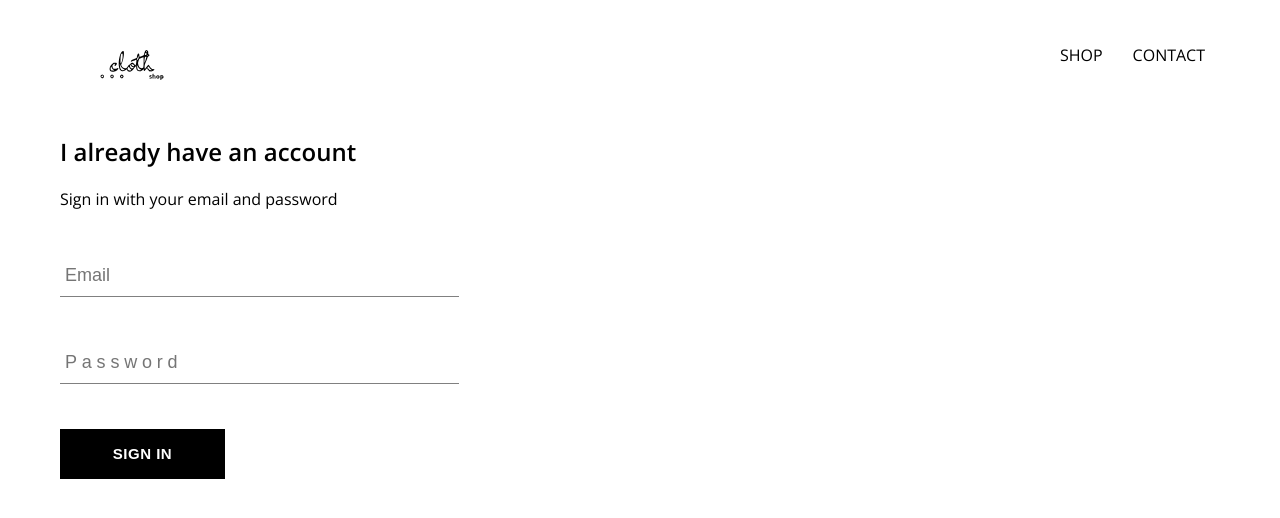
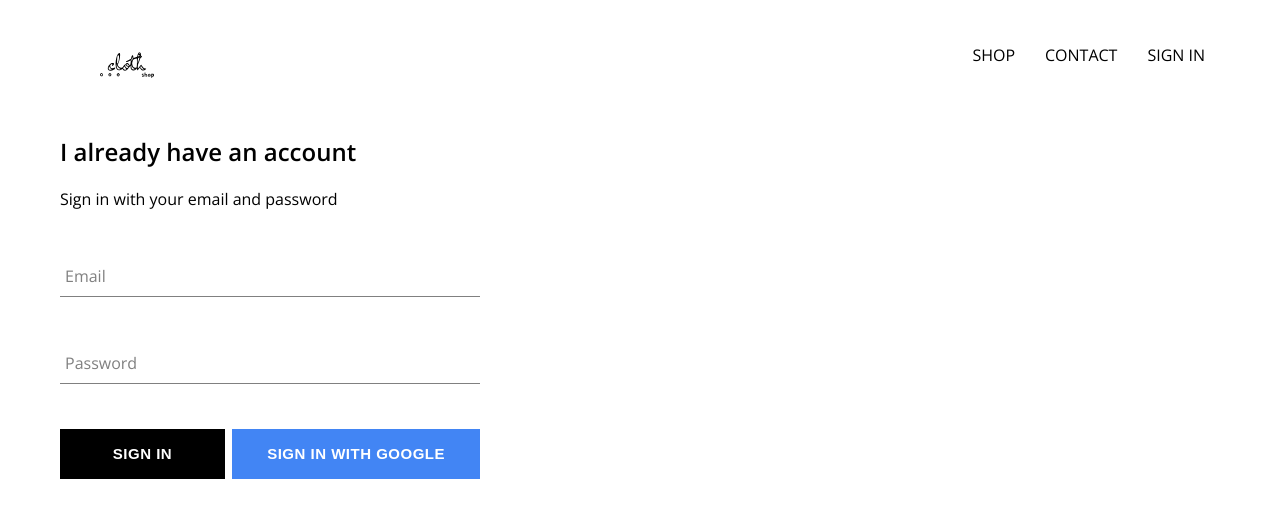
Before and after one commit to SunnyBarua/cloth-store, a React (Create React App) app: page /signin in a window 1280 px wide. Shown: the top 518 px of the page. Built offline with nearby package versions, Linux system fonts and the light colour scheme; no server answers.

Commit message:
built sign in and sign out functionality

```diff
--- a/package.json
+++ b/package.json
@@ -6,6 +6,7 @@
     "@testing-library/jest-dom": "^4.2.4",
     "@testing-library/react": "^9.5.0",
     "@testing-library/user-event": "^7.2.1",
+    "firebase": "^7.24.0",
     "node-sass": "^4.14.1",
     "react": "^17.0.0",
     "react-dom": "^17.0.0",
--- a/src/App.css
+++ b/src/App.css
@@ -6,3 +6,6 @@
   text-decoration: none;
   color: black;
 }
+* {
+  box-sizing: border-box;
+}
--- a/src/App.js
+++ b/src/App.js
@@ -1,11 +1,11 @@
-import React from "react";
+import React, { useState, useEffect } from "react";
 import "./App.css";
 import HomePage from "./pages/homepage/homepage";
 import { Switch, Route } from "react-router-dom";
 import Shop from "./pages/shop/shop";
 import Header from "./component/Header/Header";
 import SignInAndSignUp from "./pages/SignInAndSignUp/SignInAndSignUp";
-
+import { auth, signInWithGoogle } from "./firebase/firebase.utils";
 const HatsPage = () => (
   <div>
     <h1>Holaaaaaaaaaa</h1>
@@ -13,9 +13,20 @@
 );
 
 function App() {
+  const [user, setUser] = useState(null);
+  useEffect(() => {
+    let unsubscribe;
+    unsubscribe = auth.onAuthStateChanged((usr) => {
+      setUser(usr);
+    });
+    return () => {
+      unsubscribe();
+    };
+  }, [SignInAndSignUp]);
+  console.log(user);
   return (
     <div className="App">
-      <Header />
+      <Header currentUser={user} />
       <Switch>
         <Route exact path="/">
           <HomePage />
--- a/src/component/CustomButton/CustomButton.js
+++ b/src/component/CustomButton/CustomButton.js
@@ -1,8 +1,11 @@
 import React from "react";
 import "./CustomButton.scss";
-const CustomButton = ({ children, ...otherProps }) => {
+const CustomButton = ({ children, isGoogleSignIn, ...otherProps }) => {
   return (
-    <button className="custom-button" {...otherProps}>
+    <button
+      className={`${isGoogleSignIn ? "google-sign-in" : ""} custom-button`}
+      {...otherProps}
+    >
       {children}
     </button>
   );
--- a/src/component/CustomButton/CustomButton.scss
+++ b/src/component/CustomButton/CustomButton.scss
@@ -18,4 +18,12 @@
     color: black;
     border: 1px solid black;
   }
+  &.google-sign-in {
+    background-color: #4285f4;
+    color: white;
+    &:hover {
+      background-color: #357ae8;
+      border: none;
+    }
+  }
 }
--- a/src/component/Header/Header.js
+++ b/src/component/Header/Header.js
@@ -2,8 +2,8 @@
 import "./Header.scss";
 import { Link } from "react-router-dom";
 import { ReactComponent as Logo } from "../../assets/logo.svg";
-
-const Header = () => {
+import { auth } from "../../firebase/firebase.utils";
+const Header = ({ currentUser }) => {
   return (
     <div className="header">
       <Link className="logo-container" to="/">
@@ -16,6 +16,15 @@
         <Link className="option" to="/contact">
           CONTACT
         </Link>
+        {currentUser ? (
+          <div className="option" onClick={() => auth.signOut()}>
+            SIGN OUT
+          </div>
+        ) : (
+          <Link className="option" to="/signin">
+            SIGN IN
+          </Link>
+        )}
       </div>
     </div>
   );
--- a/src/component/SignIn/SignIn.js
+++ b/src/component/SignIn/SignIn.js
@@ -2,6 +2,8 @@
 import FormInput from "../FormInput/FormInput";
 import CustomButton from "../CustomButton/CustomButton";
 import "./SignIn.scss";
+import { signInWithGoogle } from "../../firebase/firebase.utils";
+
 const SignIn = () => {
   const [email, setEmail] = useState("");
   const [password, setPassword] = useState("");
@@ -28,21 +30,26 @@
           name="email"
           type="email"
           value={email}
+          label="Email"
           onChange={handleChange}
           required
-          placeholder="Email"
         />
 
         <FormInput
           name="password"
           type="password"
           value={password}
+          label="Password"
           onChange={handleChange}
           required
-          placeholder="Password"
         />
 
-        <CustomButton type="submit">Sign In</CustomButton>
+        <div className="signin-button">
+          <CustomButton type="submit">Sign In</CustomButton>
+          <CustomButton onClick={signInWithGoogle} isGoogleSignIn>
+            Sign In With Google
+          </CustomButton>
+        </div>
       </form>
     </div>
   );
--- a/src/component/SignIn/SignIn.scss
+++ b/src/component/SignIn/SignIn.scss
@@ -1,8 +1,12 @@
 .sign-in {
-  width: 30vw;
+  width: 420px;
   display: flex;
   flex-direction: column;
   .title {
     margin: 10px 0px;
   }
 }
+.signin-button {
+  display: flex;
+  justify-content: space-between;
+}
--- /dev/null
+++ b/src/firebase/firebase.utils.js
@@ -0,0 +1,26 @@
+import firebase from "firebase/app";
+import "firebase/firestore";
+import "firebase/auth";
+
+const firebaseConfig = {
+  apiKey: "AIzaSyDizAuR1-zgQIXeZbIgdgeW7bHQZrryK6o",
+  authDomain: "cloth-db-f90d1.firebaseapp.com",
+  databaseURL: "https://cloth-db-f90d1.firebaseio.com",
+  projectId: "cloth-db-f90d1",
+  storageBucket: "cloth-db-f90d1.appspot.com",
+  messagingSenderId: "365835451503",
+  appId: "1:365835451503:web:92523baf21fb010b7d619a",
+  measurementId: "G-LZYVEDRTZD",
+};
+
+firebase.initializeApp(firebaseConfig);
+
+export const auth = firebase.auth();
+
+export const firestore = firebase.firestore();
+
+const provider = new firebase.auth.GoogleAuthProvider();
+provider.setCustomParameters({ prompt: "select_account" });
+export const signInWithGoogle = () => auth.signInWithPopup(provider);
+
+export default firebase;
```
Also changed, not shown: 1 other file (tests, documents, lock files or other folders).
